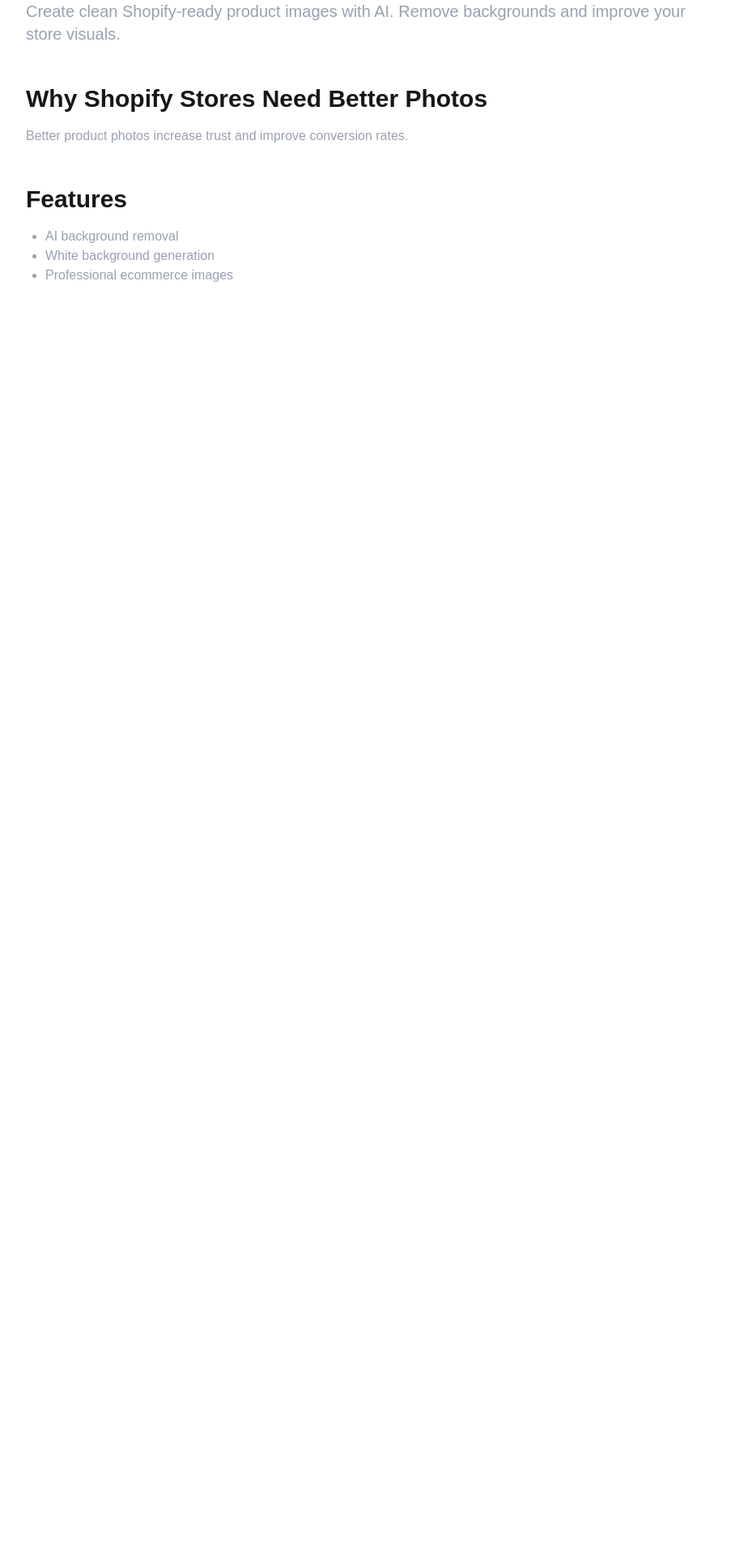
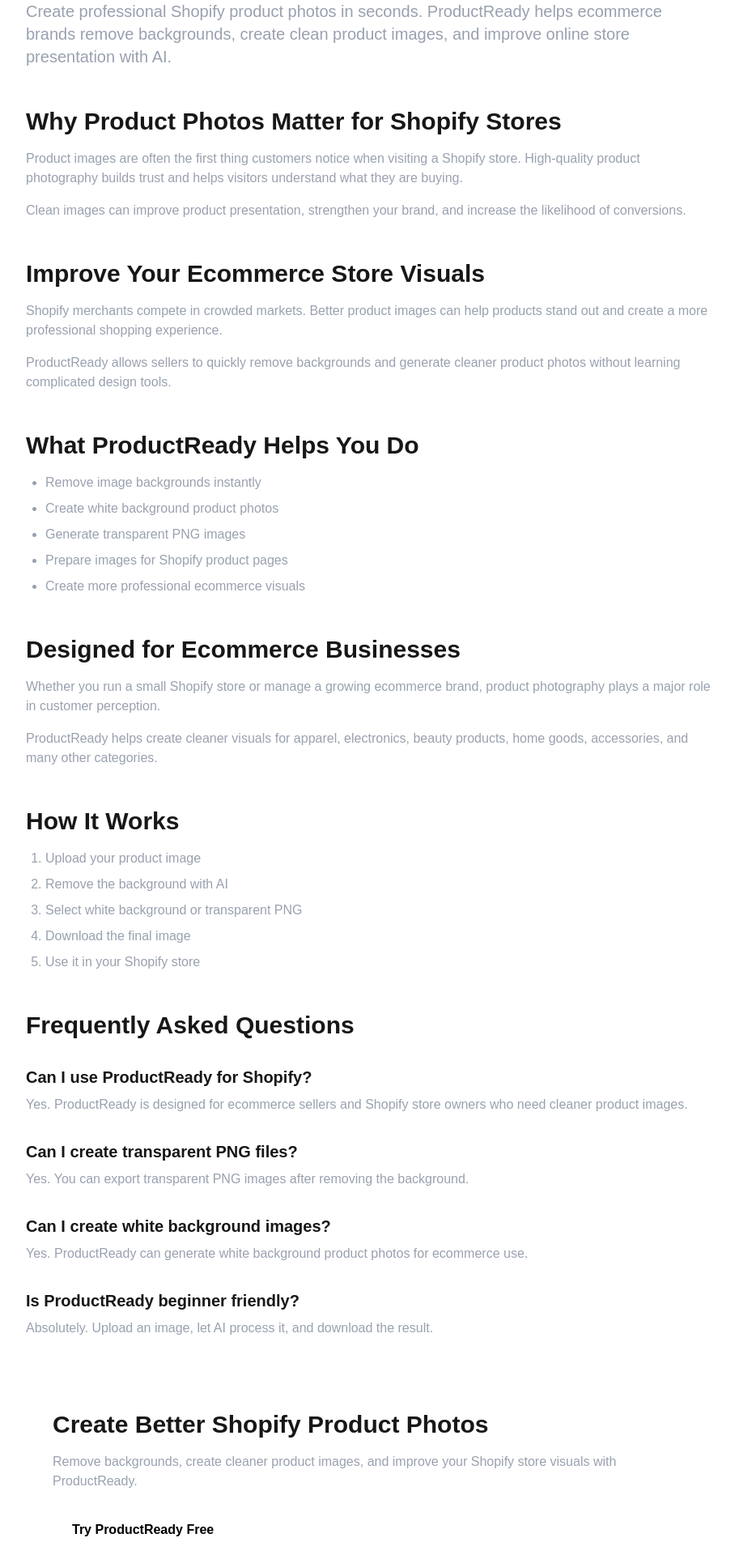
Before and after one commit to myaprak48/productready, a Next.js app: page /shopify-product-photo-editor in a window 1280 px wide. Shown: the part 160-2080 px from the top of the page at 81% size, without its empty margins (184-1092 px from the left). Before the commit the page ends 800 px from the top, so only its background shows below. Built offline with nearby package versions, Linux system fonts and the light colour scheme.

Commit message:
Improve Shopify SEO page

```diff
--- a/app/shopify-product-photo-editor/page.tsx
+++ b/app/shopify-product-photo-editor/page.tsx
@@ -1,7 +1,7 @@
 export const metadata = {
   title: "Shopify Product Photo Editor | ProductReady",
   description:
-    "Edit Shopify product photos with AI. Create professional ecommerce images and increase conversions.",
+    "Create Shopify-ready product photos with AI. Remove backgrounds, create clean white backgrounds, and improve ecommerce product images.",
 };
 
 export default function Page() {
@@ -12,27 +12,132 @@
       </h1>
 
       <p className="text-xl text-gray-400 mb-8">
-        Create clean Shopify-ready product images with AI.
-        Remove backgrounds and improve your store visuals.
+        Create professional Shopify product photos in seconds. ProductReady
+        helps ecommerce brands remove backgrounds, create clean product images,
+        and improve online store presentation with AI.
       </p>
 
       <h2 className="text-3xl font-bold mt-12 mb-4">
-        Why Shopify Stores Need Better Photos
+        Why Product Photos Matter for Shopify Stores
       </h2>
 
+      <p className="text-gray-400 mb-4">
+        Product images are often the first thing customers notice when visiting
+        a Shopify store. High-quality product photography builds trust and helps
+        visitors understand what they are buying.
+      </p>
+
       <p className="text-gray-400">
-        Better product photos increase trust and improve conversion rates.
+        Clean images can improve product presentation, strengthen your brand,
+        and increase the likelihood of conversions.
       </p>
 
       <h2 className="text-3xl font-bold mt-12 mb-4">
-        Features
+        Improve Your Ecommerce Store Visuals
       </h2>
 
-      <ul className="list-disc pl-6 text-gray-400">
-        <li>AI background removal</li>
-        <li>White background generation</li>
-        <li>Professional ecommerce images</li>
+      <p className="text-gray-400 mb-4">
+        Shopify merchants compete in crowded markets. Better product images can
+        help products stand out and create a more professional shopping
+        experience.
+      </p>
+
+      <p className="text-gray-400">
+        ProductReady allows sellers to quickly remove backgrounds and generate
+        cleaner product photos without learning complicated design tools.
+      </p>
+
+      <h2 className="text-3xl font-bold mt-12 mb-4">
+        What ProductReady Helps You Do
+      </h2>
+
+      <ul className="list-disc pl-6 text-gray-400 space-y-2">
+        <li>Remove image backgrounds instantly</li>
+        <li>Create white background product photos</li>
+        <li>Generate transparent PNG images</li>
+        <li>Prepare images for Shopify product pages</li>
+        <li>Create more professional ecommerce visuals</li>
       </ul>
+
+      <h2 className="text-3xl font-bold mt-12 mb-4">
+        Designed for Ecommerce Businesses
+      </h2>
+
+      <p className="text-gray-400 mb-4">
+        Whether you run a small Shopify store or manage a growing ecommerce
+        brand, product photography plays a major role in customer perception.
+      </p>
+
+      <p className="text-gray-400">
+        ProductReady helps create cleaner visuals for apparel, electronics,
+        beauty products, home goods, accessories, and many other categories.
+      </p>
+
+      <h2 className="text-3xl font-bold mt-12 mb-4">
+        How It Works
+      </h2>
+
+      <ol className="list-decimal pl-6 text-gray-400 space-y-2">
+        <li>Upload your product image</li>
+        <li>Remove the background with AI</li>
+        <li>Select white background or transparent PNG</li>
+        <li>Download the final image</li>
+        <li>Use it in your Shopify store</li>
+      </ol>
+
+      <h2 className="text-3xl font-bold mt-12 mb-4">
+        Frequently Asked Questions
+      </h2>
+
+      <h3 className="text-xl font-semibold mt-8 mb-2">
+        Can I use ProductReady for Shopify?
+      </h3>
+      <p className="text-gray-400">
+        Yes. ProductReady is designed for ecommerce sellers and Shopify store
+        owners who need cleaner product images.
+      </p>
+
+      <h3 className="text-xl font-semibold mt-8 mb-2">
+        Can I create transparent PNG files?
+      </h3>
+      <p className="text-gray-400">
+        Yes. You can export transparent PNG images after removing the
+        background.
+      </p>
+
+      <h3 className="text-xl font-semibold mt-8 mb-2">
+        Can I create white background images?
+      </h3>
+      <p className="text-gray-400">
+        Yes. ProductReady can generate white background product photos for
+        ecommerce use.
+      </p>
+
+      <h3 className="text-xl font-semibold mt-8 mb-2">
+        Is ProductReady beginner friendly?
+      </h3>
+      <p className="text-gray-400">
+        Absolutely. Upload an image, let AI process it, and download the
+        result.
+      </p>
+
+      <div className="mt-14 p-8 rounded-3xl border border-white/10 bg-white/5">
+        <h2 className="text-3xl font-bold mb-4">
+          Create Better Shopify Product Photos
+        </h2>
+
+        <p className="text-gray-400 mb-6">
+          Remove backgrounds, create cleaner product images, and improve your
+          Shopify store visuals with ProductReady.
+        </p>
+
+        <a
+          href="/"
+          className="inline-block rounded-full bg-white text-black px-6 py-3 font-semibold"
+        >
+          Try ProductReady Free
+        </a>
+      </div>
     </main>
   );
 }
```
